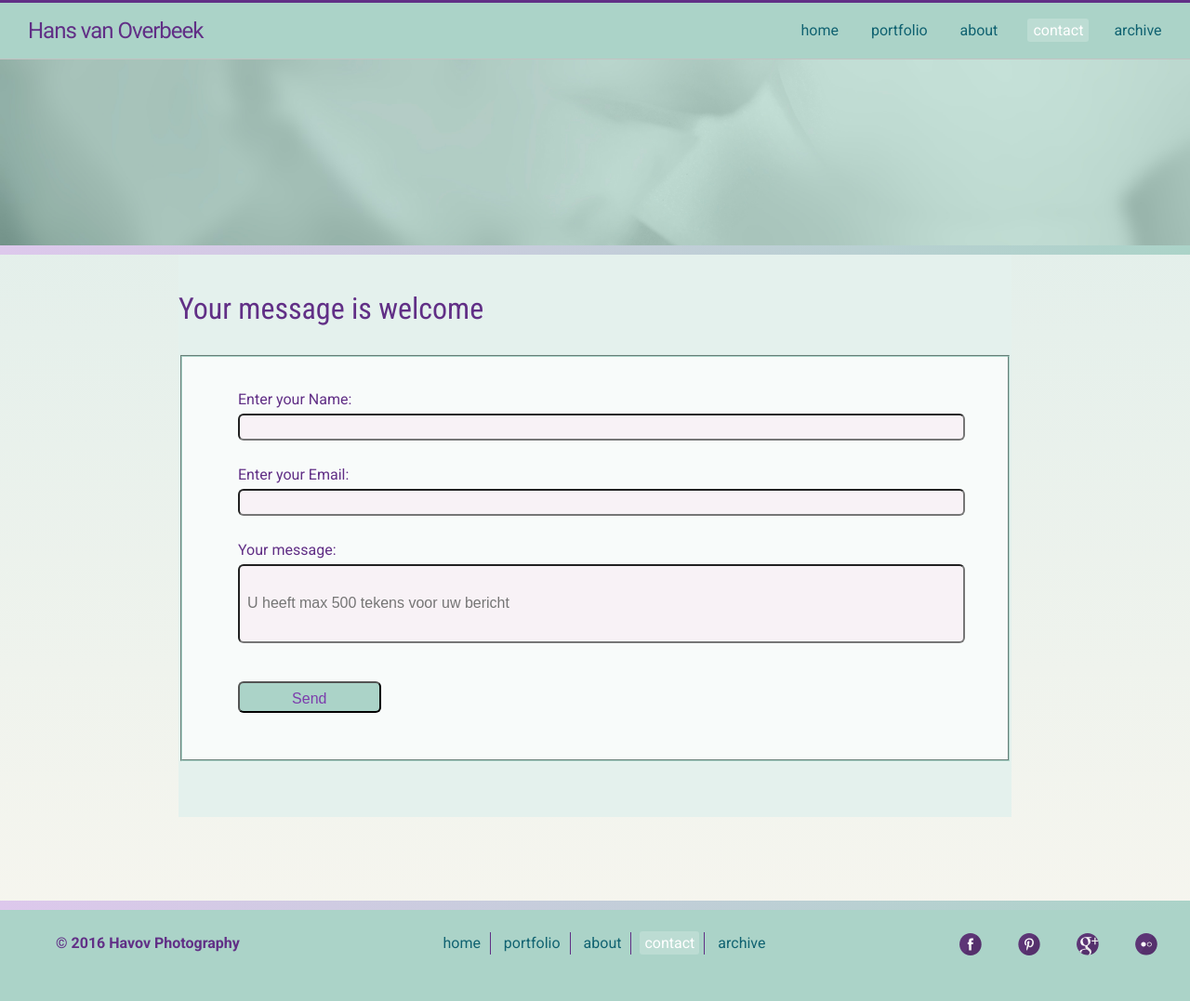
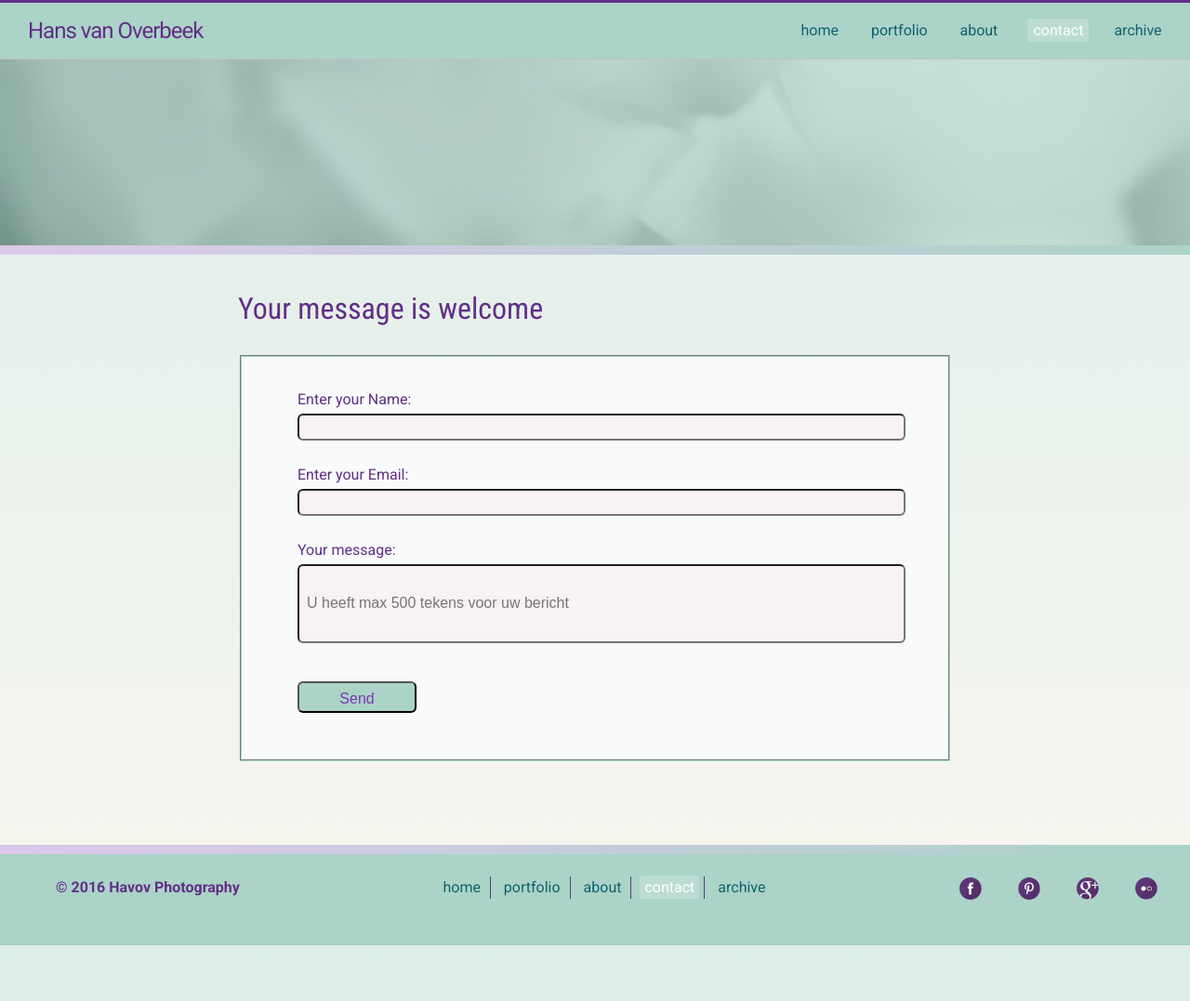
Before and after one commit to hansvanoverbeek/photoblog, a Jekyll site: the page built from contact.md, in a window 1280 px wide. Shown: the whole page at 93% size. Built offline with Jekyll 4.4.1, drawn with Linux system fonts in a browser that asks for light colours; after the commit the page ends 1017 px from its top, so only the background shows below that.

Commit message:
form aangepast

```diff
--- a/contact.md
+++ b/contact.md
@@ -5,10 +5,9 @@ description: Een contactformulier voor uw bericht. A contact form for your messa
 permalink: /contact/
 ---
 
-<section class="portfolio-container">
+<main>
  <h3>Your message is welcome</h3>
-  <form action="https://formspree.io/havov@live.nl"
-      method="POST">
+  <form action="https://formspree.io/havov@live.nl" method="POST">
     <fieldset>
       <label>Enter your Name:</label>
       <input type="text" name="name">
@@ -19,4 +18,4 @@ permalink: /contact/
       <input id="submit" type="submit" value="Send">
       </fieldset>
   </form>
-</section>
+</main>
```
